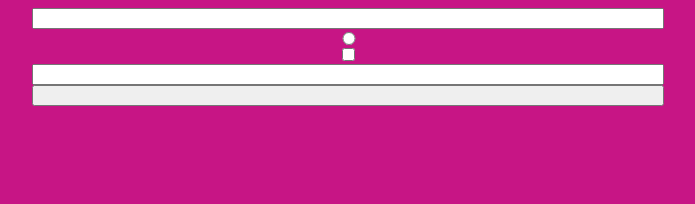
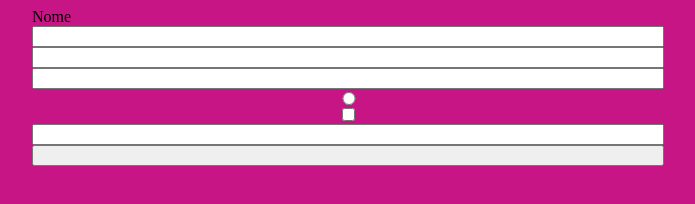
Before and after one commit to nicolyyval/projeto1, a plain HTML site: page index.html in a window 1280 px wide. Shown: the whole page, without its empty margins (292-987 px from the left). Drawn offline with Linux system fonts and the light colour scheme; files that its build step writes are made by us from their sources.

Commit message:
adicao de place holder

```diff
--- a/index.html
+++ b/index.html
@@ -8,8 +8,11 @@
 </head>
 
 <body>
-    <form>
+    <form action="">
+        <label for="">Nome</label>
         <input type="text">
+        <input for="Email"></label>
+        <input type="email">
             <input type="radio">
                 <input type="checkbox">
                     <input type="subimit">
```
